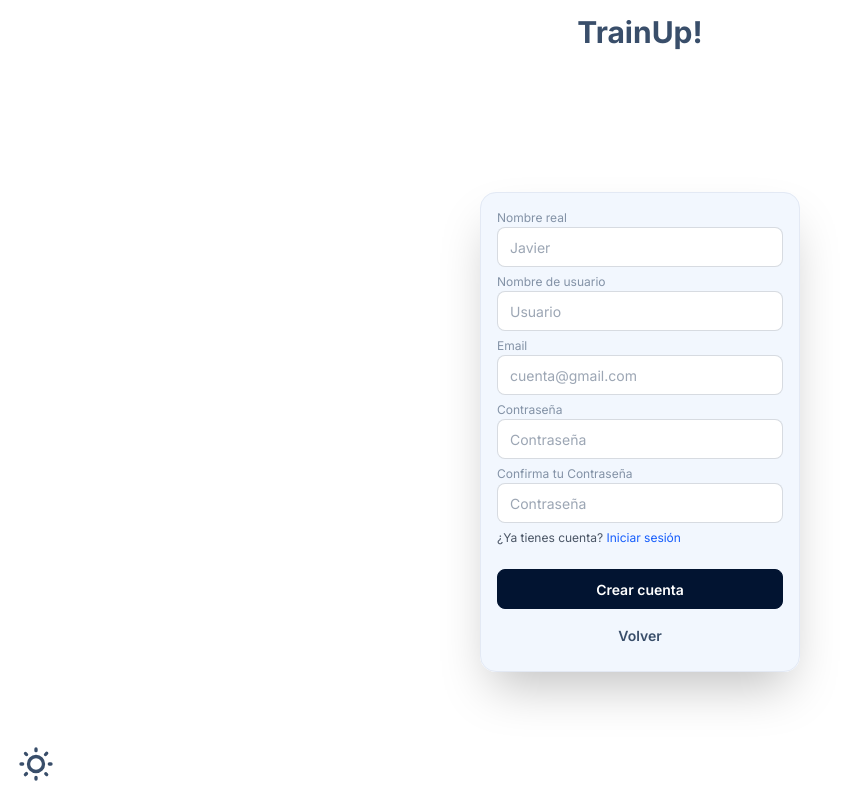
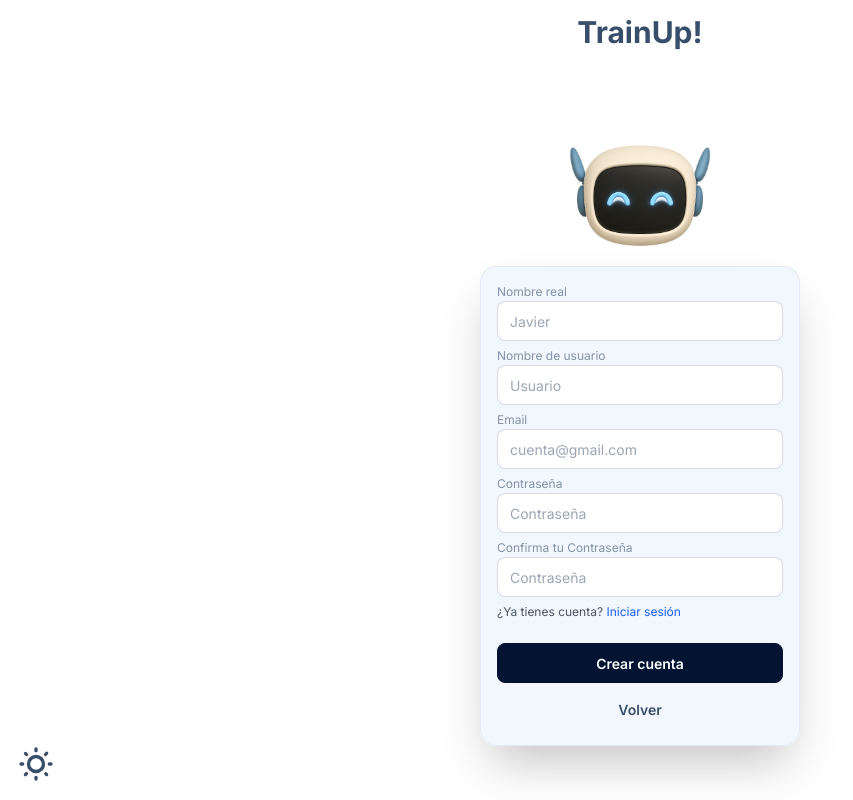
Before and after one commit to jaavispeed/trainUp, an Angular app: page /register in a window 1280 px wide. Shown: the whole page, without its empty margins (0-853 px from the left). Built offline with nearby package versions, Linux system fonts and the light colour scheme.

Commit message:
feat: imagen en forms

```diff
--- a/src/app/auth/login/login.component.html
+++ b/src/app/auth/login/login.component.html
@@ -5,8 +5,12 @@
   <span class="loading loading-ring loading-xl"></span>
   }@else {
 
-
-  <div class="flex flex-1 justify-center items-center">
+  <div class="flex flex-1 justify-center items-center flex-col">
+    <img
+      src="OnlyFace.png"
+      class="w-42 sm:w-64 md:w-42 rounded-lg -mb-5"
+      alt="Robot"
+    />
     <form [formGroup]="form" autocomplete="off">
       <fieldset
         class="fieldset bg-base-200 border-base-300 rounded-box w-xs border p-4 shadow-2xl animate__animated animate__fadeInLeft"
@@ -38,7 +42,7 @@
           <p class="text-error">La contraseña es requerida</p>
           }
         </div>
-        <p class=" text-gray-600">
+        <p class="text-gray-600">
           ¿No tienes cuenta?
           <a routerLink="/register" class="text-blue-600 hover:underline">
             Regístrate
@@ -55,5 +59,6 @@
       class="fixed bottom-4 left-1/2 -translate-x-1/2 sm:left-4 sm:translate-x-0 z-50"
     ></app-theme-controller>
   </div>
+
   }
 </div>
--- a/src/app/auth/register/register.component.html
+++ b/src/app/auth/register/register.component.html
@@ -5,7 +5,12 @@
   <span class="loading loading-ring loading-xl"></span>
   }@else {
 
-  <div class="flex flex-1 justify-center items-center">
+  <div class="flex flex-1 justify-center items-center flex-col">
+    <img
+      src="OnlyFace.png"
+      class="w-42 sm:w-64 md:w-42 rounded-lg -mb-5"
+      alt="Robot"
+    />
     <form [formGroup]="form" autocomplete="off">
       <fieldset
         class="fieldset bg-base-200 border-base-300 rounded-box w-xs border p-4 shadow-2xl animate__animated animate__fadeInLeft"
@@ -68,7 +73,7 @@
           <input type="password" class="input" placeholder="Contraseña" />
         </div>
 
-        <p class=" text-gray-600">
+        <p class="text-gray-600">
           ¿Ya tienes cuenta?
           <a routerLink="/register" class="text-blue-600 hover:underline">
             Iniciar sesión
```
